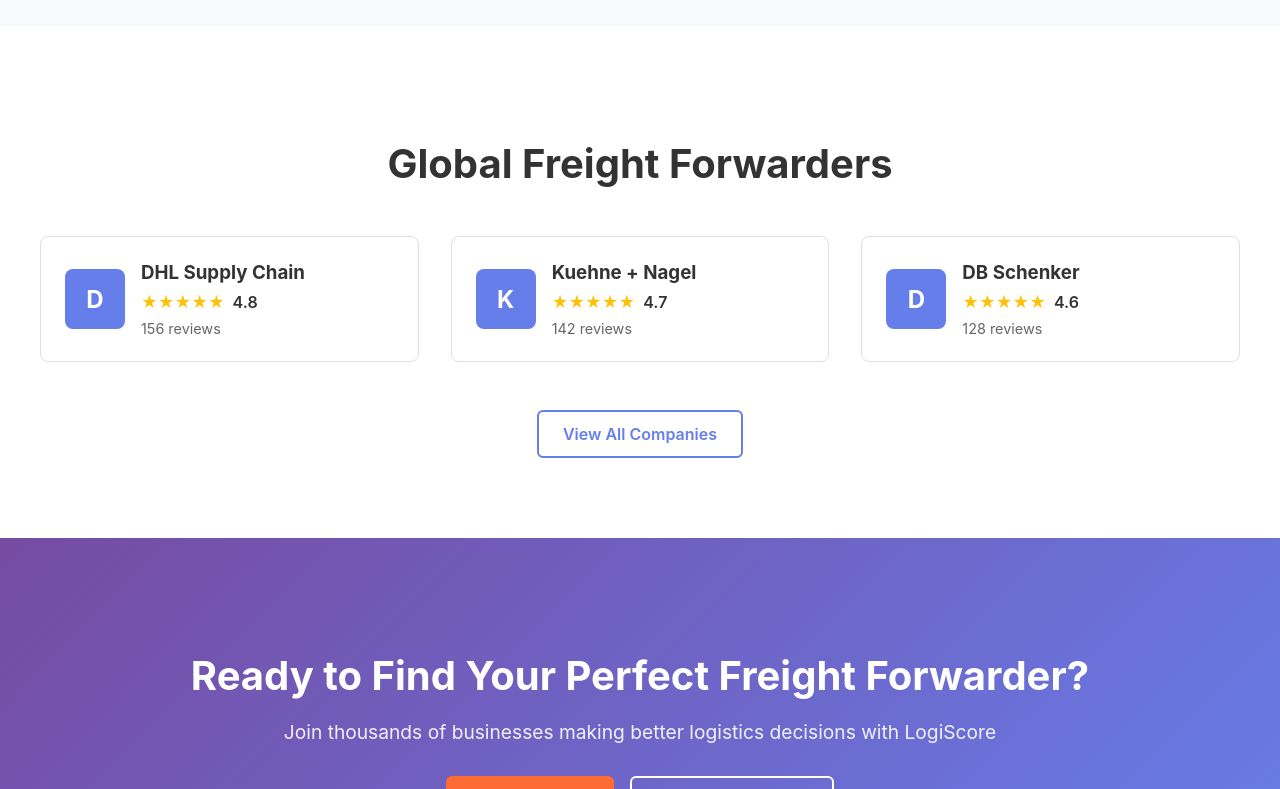
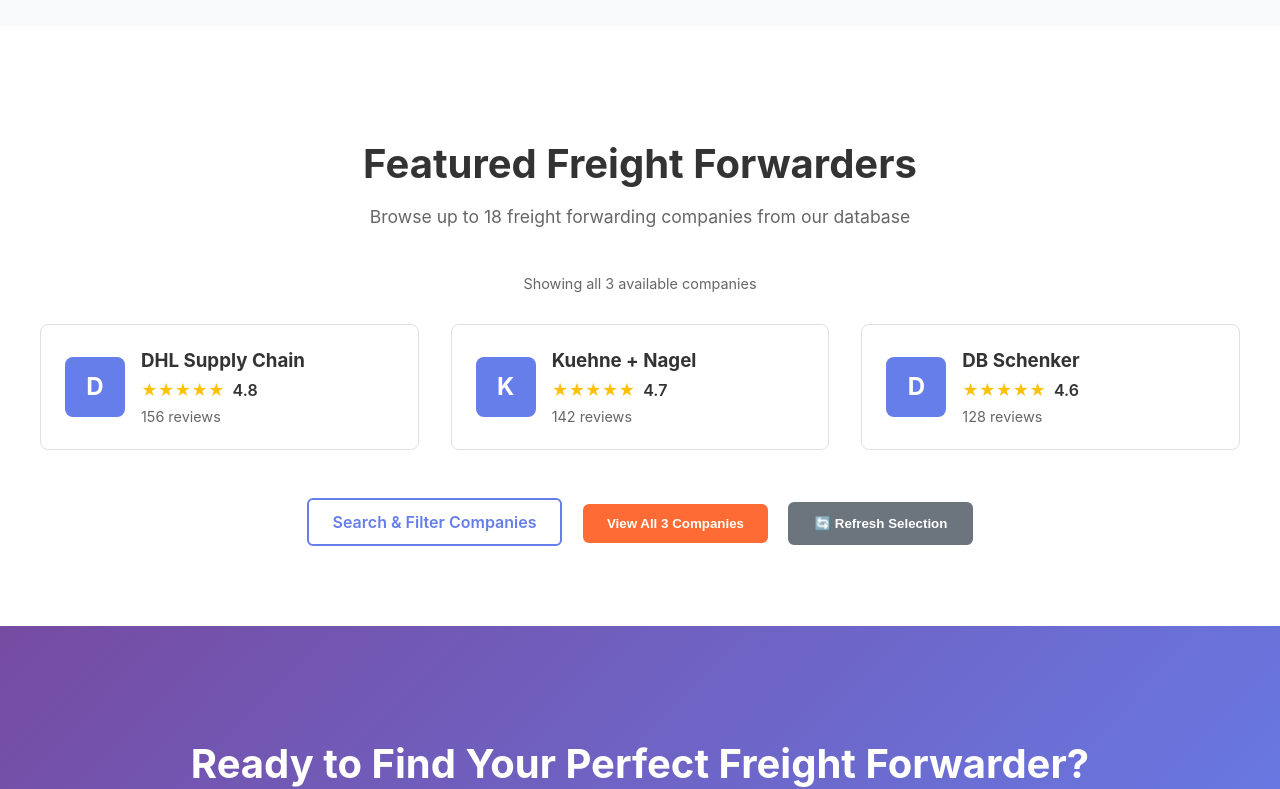
Before and after one commit to LogiScore/frontend, a SvelteKit app: page / in a window 1280 px wide. Shown: the part 1080-1869 px from the top of the page. Built offline with nearby package versions, Linux system fonts and the light colour scheme; no server answers.

Commit message:
Update +page.svelte

```diff
--- a/src/routes/+page.svelte
+++ b/src/routes/+page.svelte
@@ -4,18 +4,32 @@
 
   let featuredCompanies: any[] = [];
   let isLoading = true;
+  let showAllCompanies = false;
 
   onMount(async () => {
     try {
-      // Load featured companies for the homepage
-      const companies = await apiClient.getFreightForwarders();
-      featuredCompanies = companies.slice(0, 6); // Show top 6
+      // Load up to 18 freight forwarders with random selection
+      const companies = await apiClient.getFreightForwarders(18, true);
+      featuredCompanies = companies;
     } catch (error) {
       console.error('Failed to load homepage data:', error);
     } finally {
       isLoading = false;
     }
   });
+
+  async function refreshCompanies() {
+    try {
+      isLoading = true;
+      // Load a new random selection of up to 18 freight forwarders
+      const companies = await apiClient.getFreightForwarders(18, true);
+      featuredCompanies = companies;
+    } catch (error) {
+      console.error('Failed to refresh companies:', error);
+    } finally {
+      isLoading = false;
+    }
+  }
 </script>
 
 <svelte:head>
@@ -70,9 +84,15 @@
   <!-- Featured Companies Section -->
   <section class="featured-companies">
     <div class="container">
-      <h2>Global Freight Forwarders</h2>
+      <h2>Featured Freight Forwarders</h2>
+      <p class="section-description">Browse up to 18 freight forwarding companies from our database</p>
+      {#if featuredCompanies.length > 0 && featuredCompanies.length < 18}
+        <p class="random-note">Showing all {featuredCompanies.length} available companies</p>
+      {:else if featuredCompanies.length >= 18}
+        <p class="random-note">Showing 18 companies randomly selected from our database</p>
+      {/if}
       {#if isLoading}
-        <div class="loading">Loading featured companies...</div>
+        <div class="loading">Loading freight forwarders...</div>
       {:else if featuredCompanies.length > 0}
         <div class="companies-grid">
           {#each featuredCompanies as company}
@@ -100,7 +120,13 @@
           {/each}
         </div>
         <div class="text-center">
-          <a href="/search" class="btn btn-outline">View All Companies</a>
+          <a href="/search" class="btn btn-outline">Search & Filter Companies</a>
+          <button class="btn btn-primary" on:click={() => showAllCompanies = true}>
+            View All {featuredCompanies.length} Companies
+          </button>
+          <button class="btn btn-secondary" on:click={refreshCompanies}>
+            🔄 Refresh Selection
+          </button>
         </div>
       {:else}
         <p class="no-data">No companies available at the moment.</p>
@@ -190,6 +216,17 @@
     color: #667eea;
   }
 
+  .btn-secondary:not(.hero .btn-secondary) {
+    background: #6c757d;
+    color: white;
+    border: 2px solid #6c757d;
+  }
+
+  .btn-secondary:not(.hero .btn-secondary):hover {
+    background: #5a6268;
+    border-color: #5a6268;
+  }
+
   .btn-outline {
     background: transparent;
     color: #667eea;
@@ -256,8 +293,18 @@
   .featured-companies h2 {
     text-align: center;
     font-size: 2.5rem;
+    margin-bottom: 1rem;
+    color: #333;
+  }
+
+  .section-description {
+    text-align: center;
+    font-size: 1.1rem;
+    color: #666;
     margin-bottom: 3rem;
-    color: #333;
+    max-width: 600px;
+    margin-left: auto;
+    margin-right: auto;
   }
 
   .companies-grid {
@@ -362,6 +409,18 @@
     text-align: center;
   }
 
+  .text-center .btn {
+    margin: 0 0.5rem;
+  }
+
+  .text-center .btn:first-child {
+    margin-left: 0;
+  }
+
+  .text-center .btn:last-child {
+    margin-right: 0;
+  }
+
   .loading {
     text-align: center;
     padding: 2rem;
@@ -373,6 +432,16 @@
     padding: 2rem;
     color: #666;
     font-style: italic;
+  }
+
+  .random-note {
+    text-align: center;
+    font-size: 0.9rem;
+    color: #666;
+    margin-bottom: 2rem;
+    max-width: 600px;
+    margin-left: auto;
+    margin-right: auto;
   }
 
   /* Responsive Design */
@@ -404,5 +473,12 @@
       margin-right: 0;
       margin-bottom: 1rem;
     }
+
+    .text-center .btn {
+      display: block;
+      margin: 0.5rem auto;
+      width: 100%;
+      max-width: 300px;
+    }
   }
 </style>
```
